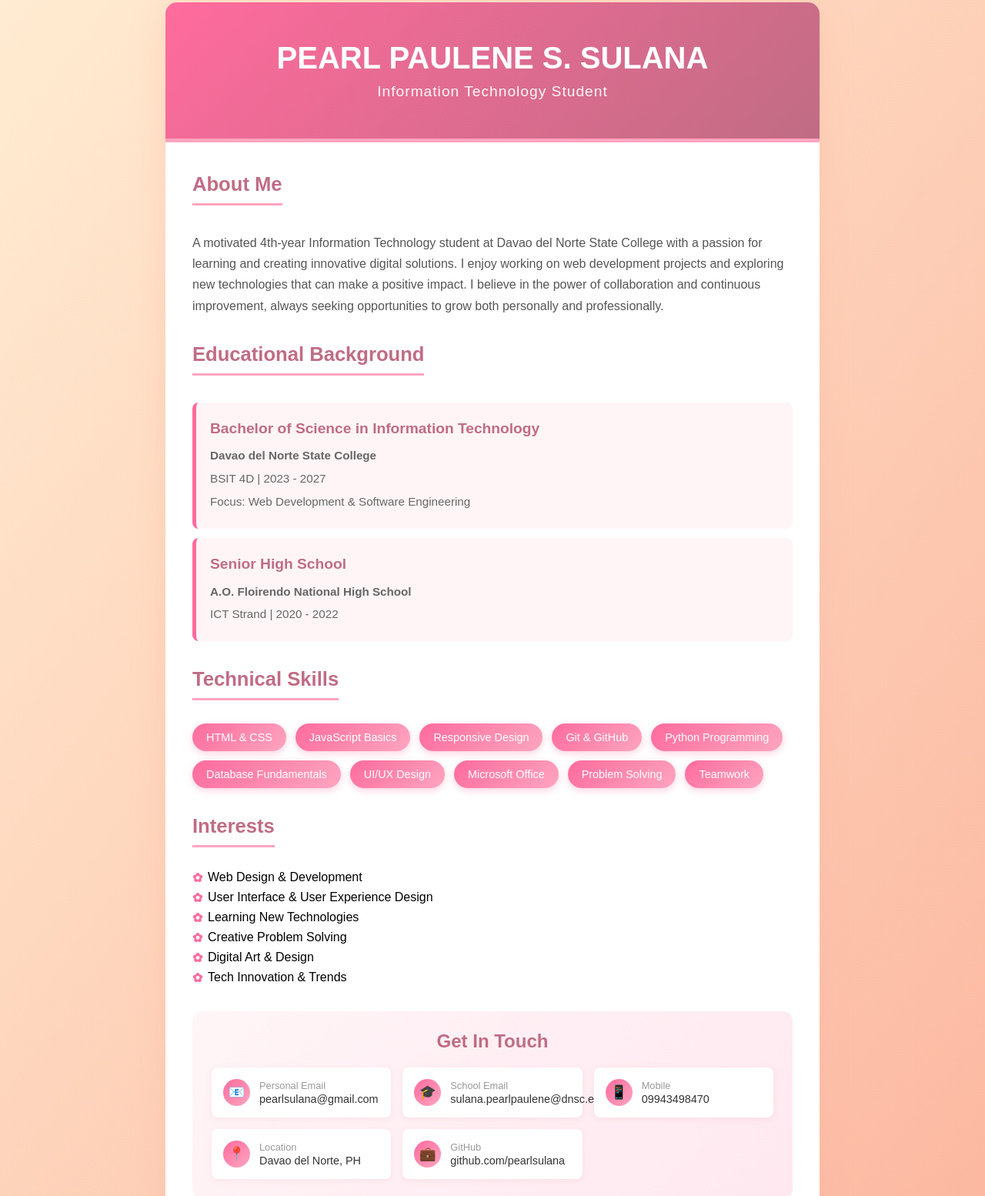
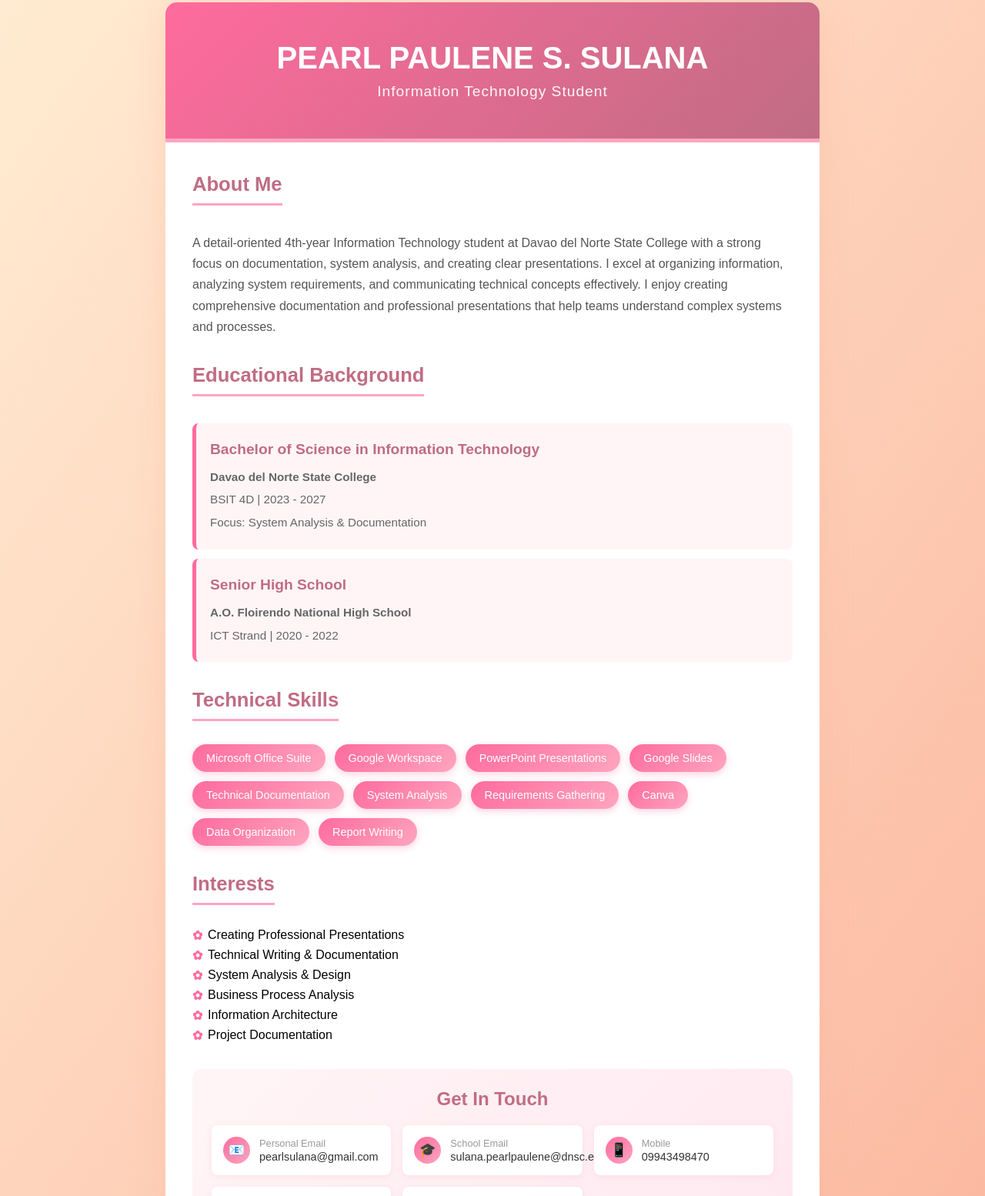
Before and after one commit to pearlsulana/pearl-cv-portfolio, a plain HTML site: page index.html in a window 1280 px wide. Shown: the part 27-1581 px from the top of the page at 77% size. Drawn offline with Linux system fonts and the light colour scheme.

Commit message:
Updated focus to system analysis and documentation

```diff
--- a/index.html
+++ b/index.html
@@ -231,11 +231,11 @@
                 <h2>About Me</h2>
                 <div class="section-content">
                     <p>
-                        A motivated 4th-year Information Technology student at Davao del Norte State College
-                        with a passion for learning and creating innovative digital solutions. I enjoy working
-                        on web development projects and exploring new technologies that can make a positive
-                        impact. I believe in the power of collaboration and continuous improvement, always
-                        seeking opportunities to grow both personally and professionally.
+                        A detail-oriented 4th-year Information Technology student at Davao del Norte State College
+                        with a strong focus on documentation, system analysis, and creating clear presentations.
+                        I excel at organizing information, analyzing system requirements, and communicating
+                        technical concepts effectively. I enjoy creating comprehensive documentation and
+                        professional presentations that help teams understand complex systems and processes.
                     </p>
                 </div>
             </div>
@@ -247,7 +247,7 @@
                         <h3>Bachelor of Science in Information Technology</h3>
                         <p><strong>Davao del Norte State College</strong></p>
                         <p>BSIT 4D | 2023 - 2027</p>
-                        <p>Focus: Web Development & Software Engineering</p>
+                        <p>Focus: System Analysis & Documentation</p>
                     </div>
 
                     <div class="education-item">
@@ -261,28 +261,28 @@
             <div class="section">
                 <h2>Technical Skills</h2>
                 <div class="skills-container">
-                    <div class="skill-badge">HTML & CSS</div>
-                    <div class="skill-badge">JavaScript Basics</div>
-                    <div class="skill-badge">Responsive Design</div>
-                    <div class="skill-badge">Git & GitHub</div>
-                    <div class="skill-badge">Python Programming</div>
-                    <div class="skill-badge">Database Fundamentals</div>
-                    <div class="skill-badge">UI/UX Design</div>
-                    <div class="skill-badge">Microsoft Office</div>
-                    <div class="skill-badge">Problem Solving</div>
-                    <div class="skill-badge">Teamwork</div>
+                    <div class="skill-badge">Microsoft Office Suite</div>
+                    <div class="skill-badge">Google Workspace</div>
+                    <div class="skill-badge">PowerPoint Presentations</div>
+                    <div class="skill-badge">Google Slides</div>
+                    <div class="skill-badge">Technical Documentation</div>
+                    <div class="skill-badge">System Analysis</div>
+                    <div class="skill-badge">Requirements Gathering</div>
+                    <div class="skill-badge">Canva</div>
+                    <div class="skill-badge">Data Organization</div>
+                    <div class="skill-badge">Report Writing</div>
                 </div>
             </div>
 
             <div class="section">
                 <h2>Interests</h2>
                 <div class="interests-list">
-                    <p>Web Design & Development</p>
-                    <p>User Interface & User Experience Design</p>
-                    <p>Learning New Technologies</p>
-                    <p>Creative Problem Solving</p>
-                    <p>Digital Art & Design</p>
-                    <p>Tech Innovation & Trends</p>
+                    <p>Creating Professional Presentations</p>
+                    <p>Technical Writing & Documentation</p>
+                    <p>System Analysis & Design</p>
+                    <p>Business Process Analysis</p>
+                    <p>Information Architecture</p>
+                    <p>Project Documentation</p>
                 </div>
             </div>
 
```
